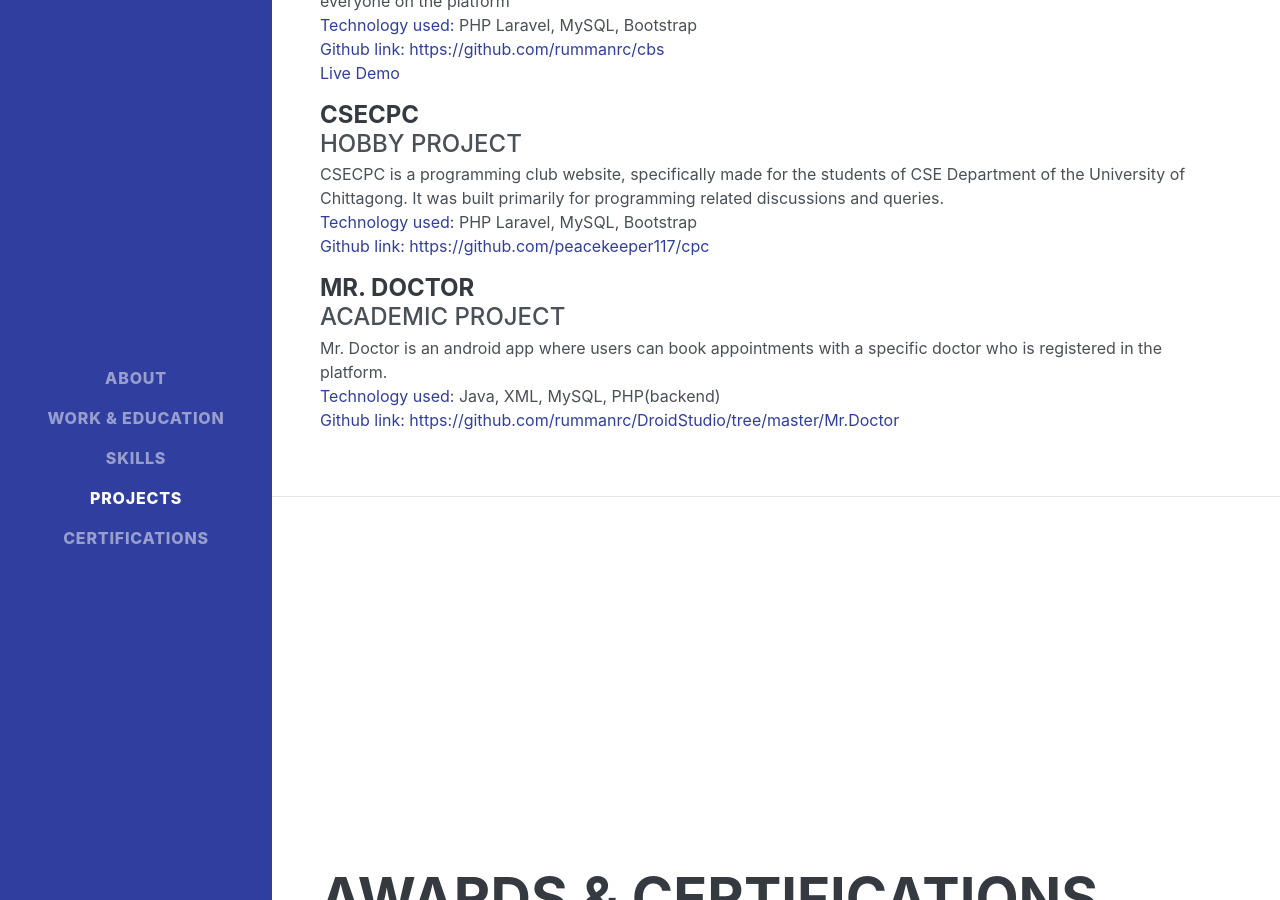
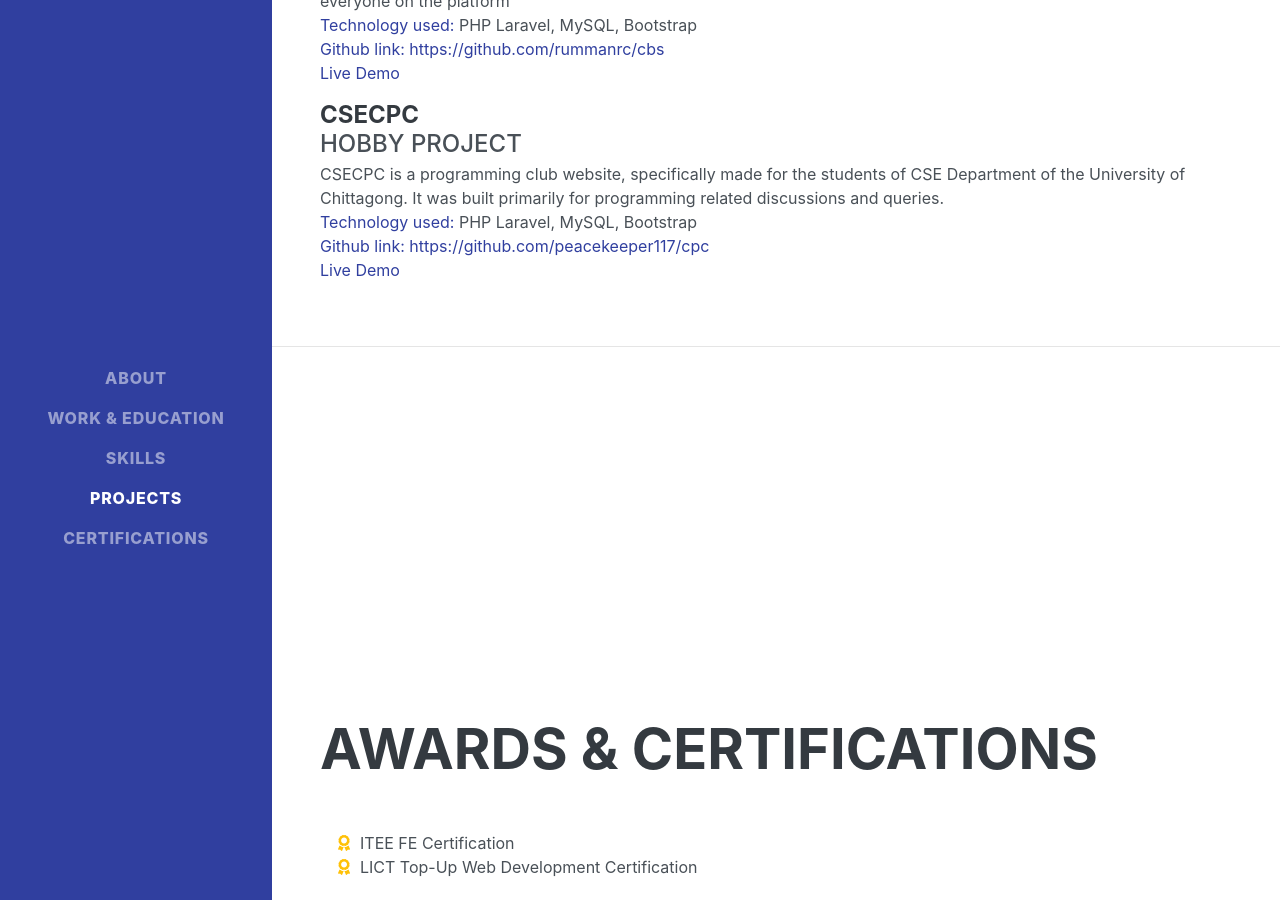
Before and after one commit to rummanrc/rummanrc.github.io, a Jekyll site: the page built from index.html, in a window 1280 px wide and 900 px high, scrolled down 3340 px. Built offline with Jekyll 4.4.1, drawn with Linux system fonts in a browser that asks for light colours; some web fonts are replaced.

Commit message:
exclusion of mr dr

```diff
--- a/index.html
+++ b/index.html
@@ -200,20 +200,20 @@ title: Portfolio RummanRC
       <!-- <div> <span class="text-primary">Github link:</span> <a href="https://github.com/rummanrc/cbs">https://github.com/rummanrc/cbs</a></div> -->
         <!-- <div> <a href="http://csecpc.000webhostapp.com/">Live Demo</a></div> -->
         <div> <span class="text-primary">Github link:</span> <a href="https://github.com/peacekeeper117/cpc">https://github.com/peacekeeper117/cpc</a></div>
-
+        <div> <a href="http://cliquecpc.000webhostapp.com/">Live Demo</a></div>
       </div>
     </div>
 
-<div class="resume-item d-flex flex-column flex-md-row justify-content-between mb-3">
+<!-- <div class="resume-item d-flex flex-column flex-md-row justify-content-between mb-3">
   <div class="resume-content">
       <h4 class="mb-0">Mr. Doctor</h4>
       <div class="subheading h6 mb-1">Academic project</div>
       <div> Mr. Doctor is an android app where users can book appointments with a specific doctor who is registered in the platform.</div>
       <div> <span class="text-primary">Technology used:</span> Java, XML, MySQL, PHP(backend)</div>
       <div> <span class="text-primary">Github link:</span> <a href="https://github.com/rummanrc/DroidStudio/tree/master/Mr.Doctor">https://github.com/rummanrc/DroidStudio/tree/master/Mr.Doctor</a></div>
-        <!-- <div> <a href="http://cloudbookshelf.000webhostapp.com/">Live Demo</a></div> -->
+
       </div>
-    </div>
+    </div> -->
 
       </div>
     </section>
```
